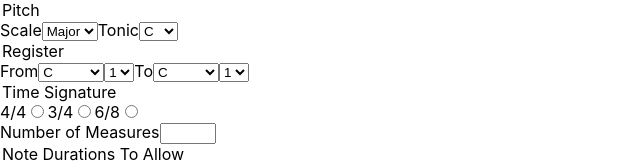
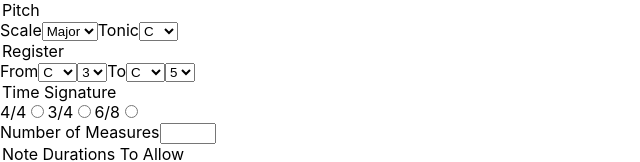
Before and after one commit to technikka/Abnormelodies_UI, a React (Create React App) app: page / in a window 1280 px wide. Shown: the top 162 px of the page, without its empty margins (0-640 px from the left). Built offline with nearby package versions, Linux system fonts and the light colour scheme.

Commit message:
change FormPitchRegister to controlled component, dynamically render all select options, changed all defaultValue attrs to value on select elements

```diff
--- a/src/components/Form.js
+++ b/src/components/Form.js
@@ -9,10 +9,12 @@ import FormRules from "./FormRules";
 const Form = (props) => {
   const [tonic, setTonic] = useState("C");
   const [scale, setScale] = useState("major");
+
   const [note_start, setNoteStart] = useState("C");
   const [note_end, setNoteEnd] = useState("C");
   const [octave_start, setOctaveStart] = useState("3");
   const [octave_end, setOctaveEnd] = useState("5");
+
   const [time_signature, setTimeSignature] = useState("4/4");
   const [num_measures, setNumMeasures] = useState("8");
   const [note_durations, setNoteDurations] = useState({
@@ -113,11 +115,14 @@ const Form = (props) => {
         scale={scale}
         handleScaleChange={handleScaleChange}
         tonic={tonic}
-        handletonicChange={handleTonicChange}
-
+        handleTonicChange={handleTonicChange}
+        note_start={note_start}
         handleNoteStartChange={handleNoteStartChange}
+        note_end={note_end}
         handleNoteEndChange={handleNoteEndChange}
+        octave_start={octave_start}
         handleOctaveStartChange={handleOctaveStartChange}
+        octave_end={octave_end}
         handleOctaveEndChange={handleOctaveEndChange}
       />
       <FormTimeSignature
--- a/src/components/FormPitch.js
+++ b/src/components/FormPitch.js
@@ -53,11 +53,19 @@ const FormPitch = (props) => {
   const tonicOptions = () => {
     if (props.scale === "minor") {
       return minorTonics.map((tonic) => {
-        return <option key={uniqid()} value={tonic}>{getText(tonic)}</option>;
+        return (
+          <option key={uniqid()} value={tonic}>
+            {getText(tonic)}
+          </option>
+        );
       });
     }
     return majorTonics.map((tonic) => {
-      return <option key={uniqid()} value={tonic}>{getText(tonic)}</option>;
+      return (
+        <option key={uniqid()} value={tonic}>
+          {getText(tonic)}
+        </option>
+      );
     });
   };
 
@@ -65,30 +73,35 @@ const FormPitch = (props) => {
     <div>
       <legend>Pitch</legend>
 
-      <label htmlFor="scale">Scale</label>
+      <label htmlFor="selectedScale">Scale</label>
       <select
         name="selectedScale"
-        defaultValue={props.scale}
+        value={props.scale}
         onChange={props.handleScaleChange}
       >
         <option value="major">Major</option>
         <option value="minor">Minor</option>
       </select>
 
-      <label htmlFor="tonic">Tonic</label>
+      <label htmlFor="selectedTonic">Tonic</label>
       <select
         name="selectedTonic"
-        defaultValue={props.tonic}
+        value={props.tonic}
         onChange={props.handleTonicChange}
       >
         {tonicOptions()}
       </select>
 
       <FormPitchRegister
+        note_start={props.note_start}
         handleNoteStartChange={props.handleNoteStartChange}
+        note_end={props.note_end}
         handleNoteEndChange={props.handleNoteEndChange}
+        octave_start={props.octave_start}
         handleOctaveStartChange={props.handleOctaveStartChange}
+        octave_end={props.octave_end}
         handleOctaveEndChange={props.handleOctaveEndChange}
+        tonicOptions={tonicOptions}
       />
     </div>
   );
--- a/src/components/FormPitchRegister.js
+++ b/src/components/FormPitchRegister.js
@@ -1,60 +1,56 @@
+import uniqid from "uniqid";
+
 const FormPitchRegister = (props) => {
+  const octaveValues = ["1", "2", "3", "4", "5", "6", "7"];
+
+  const octaveOptions = () => {
+    return octaveValues.map((value) => {
+      return (
+        <option key={uniqid()} value={value}>
+          {value}
+        </option>
+      );
+    });
+  };
+
   return (
     <div>
       <legend>Register</legend>
 
-      <label htmlFor="note_start">From</label>
-      <select name="note_start" onChange={props.handleNoteStartChange}>
-        <option value="C">C</option>
-        <option value="Cs">C&#x266f; / D&#x266d;</option>
-        <option value="D">D</option>
-        <option value="Ds">D&#x266f; / E&#x266d;</option>
-        <option value="E">E</option>
-        <option value="F">F</option>
-        <option value="Fs">F&#x266f; / G&#x266d;</option>
-        <option value="G">G</option>
-        <option value="Gs">G&#x266f; / A&#x266d;</option>
-        <option value="A">A</option>
-        <option value="As">A&#x266f; / B&#x266d;</option>
-        <option value="B">B</option>
+      <label htmlFor="selectedNoteStart">From</label>
+      <select
+        name="selectedNoteStart"
+        value={props.note_start}
+        onChange={props.handleNoteStartChange}
+      >
+        {props.tonicOptions()}
       </select>
 
-      <label htmlFor="octave_start" hidden={true}></label>
-      <select name="octave_start" onChange={props.handleOctaveStartChange}>
-        <option value="1">1</option>
-        <option value="2">2</option>
-        <option value="3">3</option>
-        <option value="4">4</option>
-        <option value="5">5</option>
-        <option value="6">6</option>
-        <option value="7">7</option>
+      <label htmlFor="selectedOctaveStart" hidden={true}></label>
+      <select
+        name="selectedOctaveStart"
+        value={props.octave_start}
+        onChange={props.handleOctaveStartChange}
+      >
+        {octaveOptions()}
       </select>
 
-      <label htmlFor="note_end">To</label>
-      <select name="note_end" onChange={props.handleNoteEndChange}>
-        <option value="C">C</option>
-        <option value="Cs">C&#x266f; / D&#x266d;</option>
-        <option value="D">D</option>
-        <option value="Ds">D&#x266f; / E&#x266d;</option>
-        <option value="E">E</option>
-        <option value="F">F</option>
-        <option value="Fs">F&#x266f; / G&#x266d;</option>
-        <option value="G">G</option>
-        <option value="Gs">G&#x266f; / A&#x266d;</option>
-        <option value="A">A</option>
-        <option value="As">A&#x266f; / B&#x266d;</option>
-        <option value="B">B</option>
+      <label htmlFor="selectedNoteEnd">To</label>
+      <select
+        name="selectedNoteEnd"
+        value={props.note_end}
+        onChange={props.handleNoteEndChange}
+      >
+        {props.tonicOptions()}
       </select>
 
-      <label htmlFor="octave_end" hidden={true}></label>
-      <select name="octave_end" onChange={props.handleOctaveEndChange}>
-        <option value="1">1</option>
-        <option value="2">2</option>
-        <option value="3">3</option>
-        <option value="4">4</option>
-        <option value="5">5</option>
-        <option value="6">6</option>
-        <option value="7">7</option>
+      <label htmlFor="selectedOctaveEnd" hidden={true}></label>
+      <select
+        name="selectedOctaveEnd"
+        value={props.octave_end}
+        onChange={props.handleOctaveEndChange}
+      >
+        {octaveOptions()}
       </select>
     </div>
   );
```
